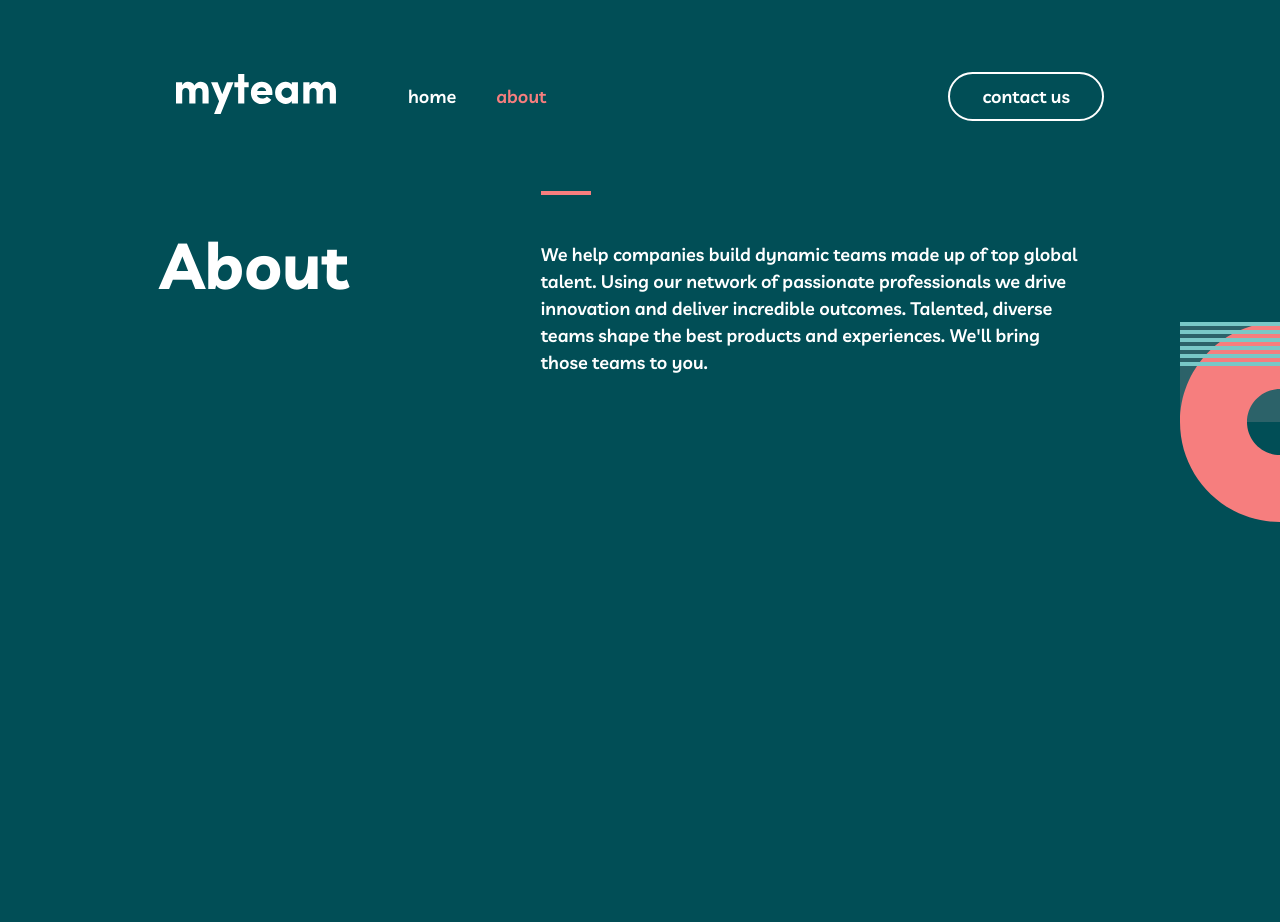
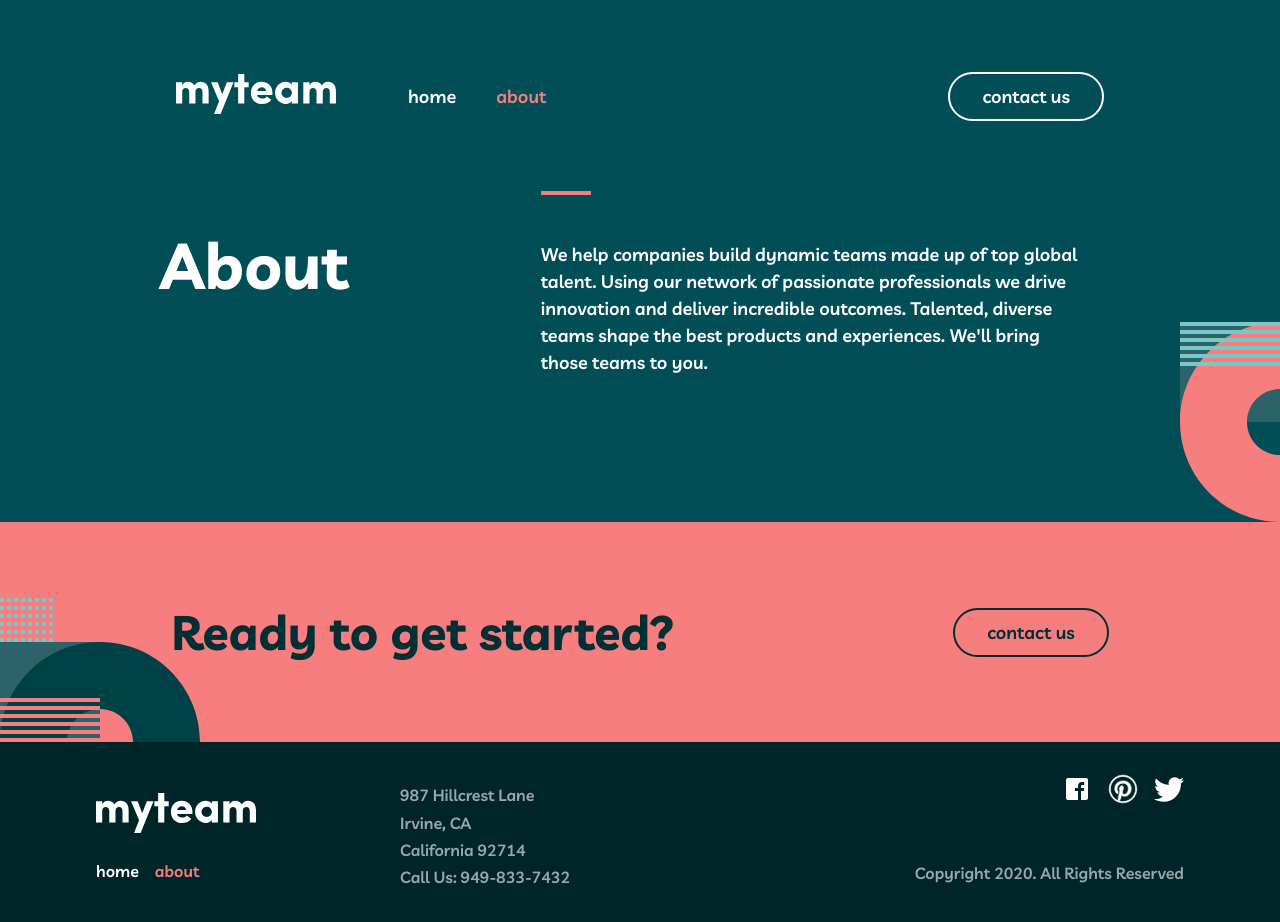
Before and after one commit to codyivy0/FM-team-multipage, a React (Vite) app: page /about in a window 1280 px wide. Shown: the top 922 px of the page. Before the commit the page ends 800 px from the top, so only its background shows below. Built offline with nearby package versions, Linux system fonts and the light colour scheme.

Commit message:
made footer and getStarted components to reuse

```diff
--- /dev/null
+++ b/src/components/Footer/Footer.jsx
@@ -0,0 +1,60 @@
+import { NavLink } from "react-router-dom";
+import styles from './Footer.module.css'
+
+const Footer = () => {
+  return (
+    <div>
+
+      <section className={styles.section_footer}>
+        <div className={styles.footerGroup1}>
+          <div className={styles.miniNav}>
+            <NavLink to="/">
+              <img src="/logo.svg" alt="myteam logo" />
+            </NavLink>
+            <div className={styles.miniNavLinks}>
+              <NavLink
+                to="/"
+                className={({ isActive }) =>
+                  isActive ? styles.active : "none"
+                }
+              >
+                home
+              </NavLink>
+              <NavLink
+                to="/about"
+                className={({ isActive }) =>
+                  isActive ? styles.active : "none"
+                }
+              >
+                about
+              </NavLink>
+            </div>
+          </div>
+          <div className={styles.contactInfoContainer}>
+            <p>987 Hillcrest Lane</p>
+            <p>Irvine, CA</p>
+            <p>California 92714</p>
+            <p>Call Us: 949-833-7432</p>
+          </div>
+        </div>
+
+        <div className={styles.copyrightContainer}>
+          <div className={styles.socials}>
+            <a href="https://www.facebook.com">
+              <img src="/icons8-facebook.svg" alt="" />
+            </a>
+            <a href="https://www.pinterest.com">
+              <img src="/icons8-pinterest.svg" alt="" />
+            </a>
+            <a href="https://www.twitter.com">
+              <img src="/icons8-twitter.svg" alt="" />
+            </a>
+          </div>
+          <p>Copyright 2020. All Rights Reserved</p>
+        </div>
+      </section>
+    </div>
+  )
+};
+
+export default Footer ;
--- /dev/null
+++ b/src/components/Footer/Footer.module.css
@@ -0,0 +1,141 @@
+
+.section_footer {
+    background-color: var(--clr-bg-veryDark);
+    display: flex;
+    flex-direction: column;
+    align-items: center;
+    justify-content: center;
+    padding: 4rem 2rem;
+    gap: 1.5rem;
+  }
+
+  .miniNav {
+    display: flex;
+    flex-direction: column;
+    justify-content: center;
+    align-items: center;
+    gap: 1.5rem;
+  }
+  .miniNav img {
+    width: 96px;
+  }
+  .miniNavLinks {
+    display: flex;
+    gap: 1rem;
+  }
+  .contactInfoContainer {
+    text-align: center;
+    color: var(--clr-text-gray);
+    line-height: 0.7;
+  }
+
+  .copyrightContainer {
+    color: var(--clr-text-gray);
+    display: flex;
+    flex-direction: column;
+    justify-content: center;
+    align-items: center;
+  }
+  .socials {
+    display: flex;
+    flex-direction: row;
+    gap: 1rem;
+  }
+
+  .active {
+    color: var(--clr-accent);
+  }
+  .accent {
+    color: var(--clr-accent);
+  }
+  .clrLightGreen {
+    color: var(--clr-line);
+  }
+
+  @media (min-width: 600px) {
+    .section_footer {
+      padding: 0;
+      text-align: left;
+      align-items: normal;
+      padding: 3rem 2rem;
+    }
+    .footerGroup1 {
+      display: flex;
+      justify-content: space-between;
+    }
+    .contactInfoContainer {
+      text-align: right;
+    }
+    .copyrightContainer {
+      flex-direction: row;
+      justify-content: space-between;
+    }
+  }
+  @media (min-width: 800px) {
+    .section_footer {
+      flex-direction: row;
+      padding: 2rem 6rem;
+      justify-content: space-between;
+    }
+    .copyrightContainer {
+      flex-direction: column;
+      align-items: end;
+    }
+    .miniNav {
+      align-items: normal;
+    }
+    .miniNav img {
+      width: 160px;
+    }
+    .footerGroup1 {
+      gap: 1rem;
+    }
+    .contactInfoContainer {
+      text-align: left;
+    }
+  }
+  @media (min-width: 1100px) {
+    .footerGroup1 {
+        gap: 9rem;
+    }
+  }
+  /* @media (min-width: 1100px) {
+    .findHeader {
+      font-size: 100px;
+      padding: 0;
+      margin-right: 5rem;
+    }
+    .section_find {
+      background-position: bottom right 205px;
+      height: 27rem;
+    }
+    .findContent {
+      padding-inline: 7rem;
+      background-position: left -100px top;
+    }
+    .findText {
+      font-size: 18px;
+      position: relative;
+    }
+    .findText::before {
+      content: "";
+      height: 4px;
+      width: 50px;
+      background-color: var(--clr-line);
+      display: block;
+      position: absolute;
+      top: -50px;
+    }
+
+    .section_social {
+      padding: 8rem 8rem;
+    }
+    .socialHeader {
+      font-size: 48px;
+      padding-inline: 5rem;
+    }
+
+    .section_getStarted h1 {
+      font-size: 48px;
+    }
+  } */
--- /dev/null
+++ b/src/components/GetStarted/GetStarted.jsx
@@ -0,0 +1,16 @@
+import Button from "../Button/Button";
+import styles from "./GetStarted.module.css";
+import { NavLink } from "react-router-dom";
+
+const GetStarted = () => {
+  return (
+    <section className={styles.section_getStarted}>
+      <h1>Ready to get started?</h1>
+      <NavLink to="/contact">
+        <Button className={styles.contactBtnGreen}>contact us</Button>
+      </NavLink>
+    </section>
+  );
+};
+
+export default GetStarted;
--- /dev/null
+++ b/src/components/GetStarted/GetStarted.module.css
@@ -0,0 +1,43 @@
+.section_getStarted {
+    background-color: var(--clr-accent);
+    color: var(--clr-bg-dark);
+    background-image: url("/bg-pattern-home-6-about-5.svg");
+    background-repeat: no-repeat;
+    background-position: bottom left;
+    display: flex;
+    flex-direction: column;
+    align-items: center;
+    justify-content: center;
+    padding: 6rem 2rem;
+  }
+.section_getStarted h1 {
+  font-size: 32px;
+  margin-block: 1rem;
+  text-align: center;
+}
+.section_getStarted .contactBtnGreen {
+  border: 2px solid var(--clr-bg-dark) !important;
+  color: var(--clr-bg-dark) !important;
+}
+.section_getStarted .contactBtnGreen:hover {
+  background-color: var(--clr-bg-dark) !important;
+  color: white !important;
+}
+
+@media (min-width: 600px) {
+  .section_getStarted {
+    flex-direction: row;
+    justify-content: space-around;
+    padding: 4rem 2rem;
+  }
+}
+@media (min-width: 800px) {
+  .section_getStarted h1 {
+    font-size: 40px;
+  }
+}
+@media (min-width: 1100px) {
+  .section_getStarted h1 {
+    font-size: 48px;
+  }
+}
--- a/src/pages/About.jsx
+++ b/src/pages/About.jsx
@@ -1,3 +1,5 @@
+import Footer from "../components/Footer/Footer";
+import GetStarted from "../components/GetStarted/GetStarted";
 import styles from "./About.module.css";
 
 const About = () => {
@@ -12,6 +14,8 @@ const About = () => {
           products and experiences. We&apos;ll bring those teams to you.
         </p>
       </section>
+      <GetStarted />
+      <Footer />
     </>
   );
 };
--- a/src/pages/Contact.jsx
+++ b/src/pages/Contact.jsx
@@ -1,3 +1,4 @@
+import Footer from "../components/Footer/Footer";
 import styles from "./Contact.module.css";
 const Contact = () => {
   return (
@@ -20,10 +21,10 @@ const Contact = () => {
           </div>
         </div>
 
-        <div>
-          Form stuff
-        </div>
+        <div>Form stuff</div>
       </section>
+
+      <Footer />
     </>
   );
 };
--- a/src/pages/Homepage.jsx
+++ b/src/pages/Homepage.jsx
@@ -1,6 +1,8 @@
-import Button from "../components/Button/Button";
+
+import Footer from "../components/Footer/Footer";
+import GetStarted from "../components/GetStarted/GetStarted";
 import styles from "./Homepage.module.css";
-import { NavLink } from "react-router-dom";
+
 const Homepage = () => {
   return (
     <>
@@ -114,63 +116,15 @@ const Homepage = () => {
       </section>
 
       {/* Get started Section */}
-
-      <section className={styles.section_getStarted}>
+      <GetStarted />
+      {/* <section className={styles.section_getStarted}>
         <h1>Ready to get started?</h1>
         <NavLink to="/contact">
           <Button className={styles.contactBtnGreen}>contact us</Button>
         </NavLink>
-      </section>
+      </section> */}
 
-      {/*Footer Section */}
-      <section className={styles.section_footer}>
-        <div className={styles.footerGroup1}>
-          <div className={styles.miniNav}>
-            <NavLink to="/">
-              <img src="/logo.svg" alt="myteam logo" />
-            </NavLink>
-            <div className={styles.miniNavLinks}>
-              <NavLink
-                to="/"
-                className={({ isActive }) =>
-                  isActive ? styles.active : "none"
-                }
-              >
-                home
-              </NavLink>
-              <NavLink
-                to="/about"
-                className={({ isActive }) =>
-                  isActive ? styles.active : "none"
-                }
-              >
-                about
-              </NavLink>
-            </div>
-          </div>
-          <div className={styles.contactInfoContainer}>
-            <p>987 Hillcrest Lane</p>
-            <p>Irvine, CA</p>
-            <p>California 92714</p>
-            <p>Call Us: 949-833-7432</p>
-          </div>
-        </div>
-
-        <div className={styles.copyrightContainer}>
-          <div className={styles.socials}>
-            <a href="https://www.facebook.com">
-              <img src="/icons8-facebook.svg" alt="" />
-            </a>
-            <a href="https://www.pinterest.com">
-              <img src="/icons8-pinterest.svg" alt="" />
-            </a>
-            <a href="https://www.twitter.com">
-              <img src="/icons8-twitter.svg" alt="" />
-            </a>
-          </div>
-          <p>Copyright 2020. All Rights Reserved</p>
-        </div>
-      </section>
+      <Footer />
     </>
   );
 };
--- a/src/pages/Homepage.module.css
+++ b/src/pages/Homepage.module.css
@@ -126,73 +126,9 @@
   border: 2px solid white;
 }
 
-.section_getStarted {
-  background-color: var(--clr-accent);
-  color: var(--clr-bg-dark);
-  background-image: url("/bg-pattern-home-6-about-5.svg");
-  background-repeat: no-repeat;
-  background-position: bottom left;
-  display: flex;
-  flex-direction: column;
-  align-items: center;
-  justify-content: center;
-  padding: 6rem 2rem;
-}
-.section_getStarted h1 {
-  font-size: 32px;
-  margin-block: 1rem;
-}
-.section_getStarted .contactBtnGreen {
-  border: 2px solid var(--clr-bg-dark) !important;
-  color: var(--clr-bg-dark) !important;
-}
-.section_getStarted .contactBtnGreen:hover {
-  background-color: var(--clr-bg-dark) !important;
-  color: white !important;
-}
 
-.section_footer {
-  background-color: var(--clr-bg-veryDark);
-  display: flex;
-  flex-direction: column;
-  align-items: center;
-  justify-content: center;
-  padding: 4rem 2rem;
-  gap: 1.5rem;
-}
 
-.miniNav {
-  display: flex;
-  flex-direction: column;
-  justify-content: center;
-  align-items: center;
-  gap: 1.5rem;
-}
-.miniNav img {
-  width: 96px;
-}
-.miniNavLinks {
-  display: flex;
-  gap: 1rem;
-}
-.contactInfoContainer {
-  text-align: center;
-  color: var(--clr-text-gray);
-  line-height: 0.7;
-}
 
-.copyrightContainer {
-  color: var(--clr-text-gray);
-  display: flex;
-  flex-direction: column;
-  justify-content: center;
-  align-items: center;
-}
-.socials {
-  display: flex;
-  flex-direction: row;
-  gap: 1rem;
-}
 
 .active {
   color: var(--clr-accent);
@@ -229,28 +165,7 @@
     padding: 6rem 6rem;
   }
 
-  .section_getStarted {
-    flex-direction: row;
-    justify-content: space-around;
-    padding: 4rem 2rem;
-  }
-  .section_footer {
-    padding: 0;
-    text-align: left;
-    align-items: normal;
-    padding: 3rem 2rem;
-  }
-  .footerGroup1 {
-    display: flex;
-    justify-content: space-between;
-  }
-  .contactInfoContainer {
-    text-align: right;
-  }
-  .copyrightContainer {
-    flex-direction: row;
-    justify-content: space-between;
-  }
+
 }
 @media (min-width: 800px) {
   .section_find {
@@ -308,30 +223,7 @@
   .socialCardContainer {
     flex-direction: row;
   }
-  .section_getStarted h1 {
-    font-size: 40px;
-  }
-  .section_footer {
-    flex-direction: row;
-    padding: 2rem 6rem;
-    justify-content: space-between;
-  }
-  .copyrightContainer {
-    flex-direction: column;
-    align-items: end;
-  }
-  .miniNav {
-    align-items: normal;
-  }
-  .miniNav img {
-    width: 160px;
-  }
-  .footerGroup1 {
-    gap: 4rem;
-  }
-  .contactInfoContainer {
-    text-align: left;
-  }
+
 }
 
 @media (min-width: 1100px) {
@@ -370,7 +262,5 @@
     padding-inline: 5rem;
   }
 
-  .section_getStarted h1 {
-    font-size: 48px;
-  }
+
 }
```
